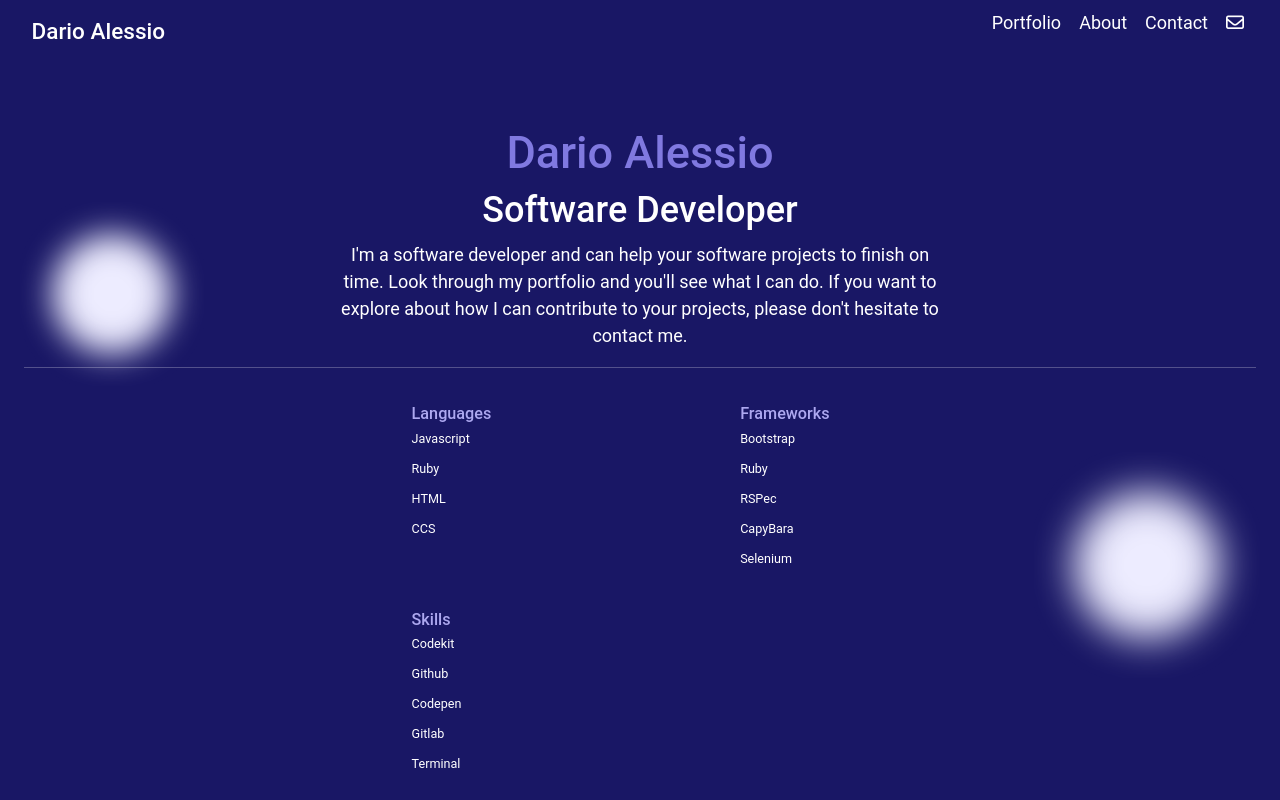
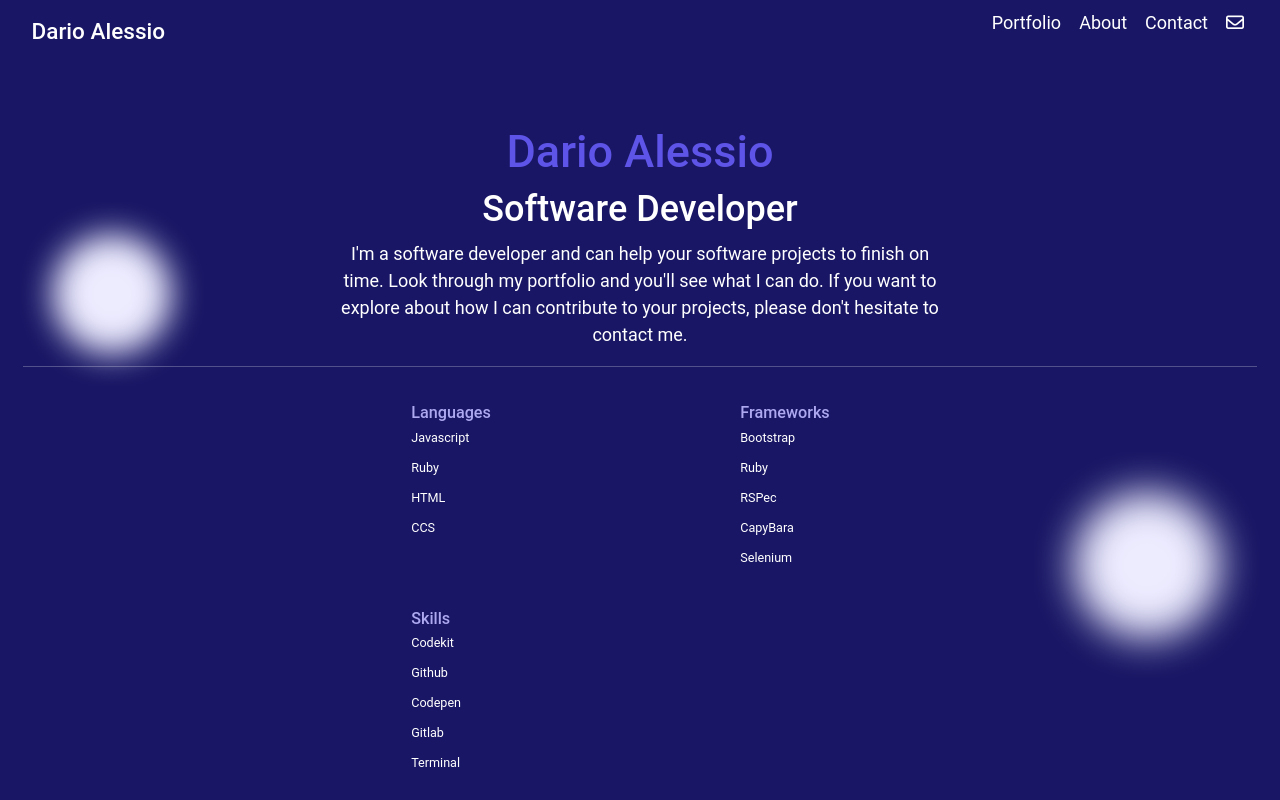
Before and after one commit to DarioAlessioR/bootrepo, a plain HTML site: page index.html in a window 1280 px wide. Shown: the top 800 px of the page. Drawn offline with nearby package versions, Linux system fonts and the light colour scheme.

Commit message:
Update style

```diff
--- a/style.css
+++ b/style.css
@@ -28,7 +28,7 @@ section {
   box-sizing: border-box;
   text-align: center;
   overflow: hidden;
-  padding: 24px;
+  padding: 23px;
   position: relative;
   width: 100%;
   height: auto;
@@ -41,7 +41,7 @@ section {
 }
 
 #portfolio h1 {
-  color: #8079e0;
+  color: #5e54e7;
 }
 
 #portfolio {
```
